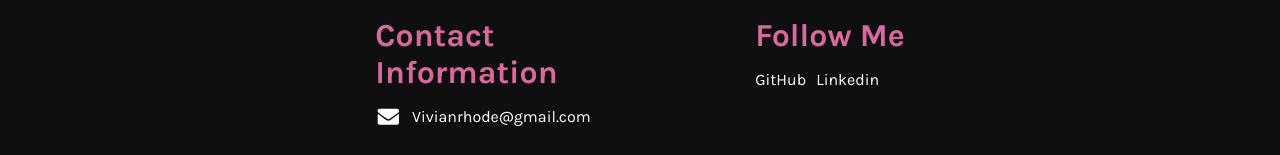
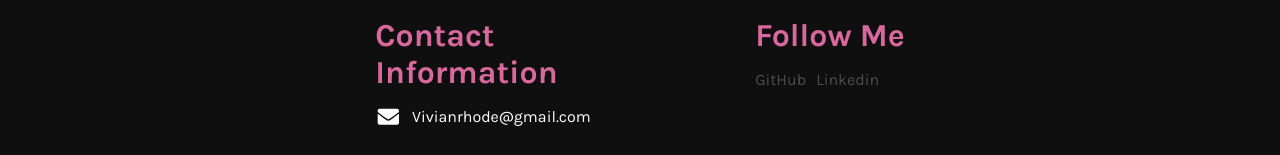
Before and after one commit to YouyiRhode/3d-galaxy, a Next.js app: page /Contact in a window 1280 px wide. Shown: the part 582-737 px from the top of the page. Built offline with nearby package versions, Linux system fonts and the light colour scheme; a web font is replaced by a local one.

Commit message:
Update Contact.module.scss

```diff
--- a/styles/Contact.module.scss
+++ b/styles/Contact.module.scss
@@ -93,7 +93,7 @@ $bgLight:#282f58;
             display: inline-block;
             margin-right: 10px;
             a{
-                color: $letterColor;
+              color:#ffffff42;
             }
         }
         button[type="submit"]{
@@ -163,9 +163,7 @@ $bgLight:#282f58;
 }
 .followUs{
     @include hoverStyle;
-    a:hover{
-        color:#ffffff42;
-    }
+
 }
 
 @media screen and (max-width: 1280px) {
```
